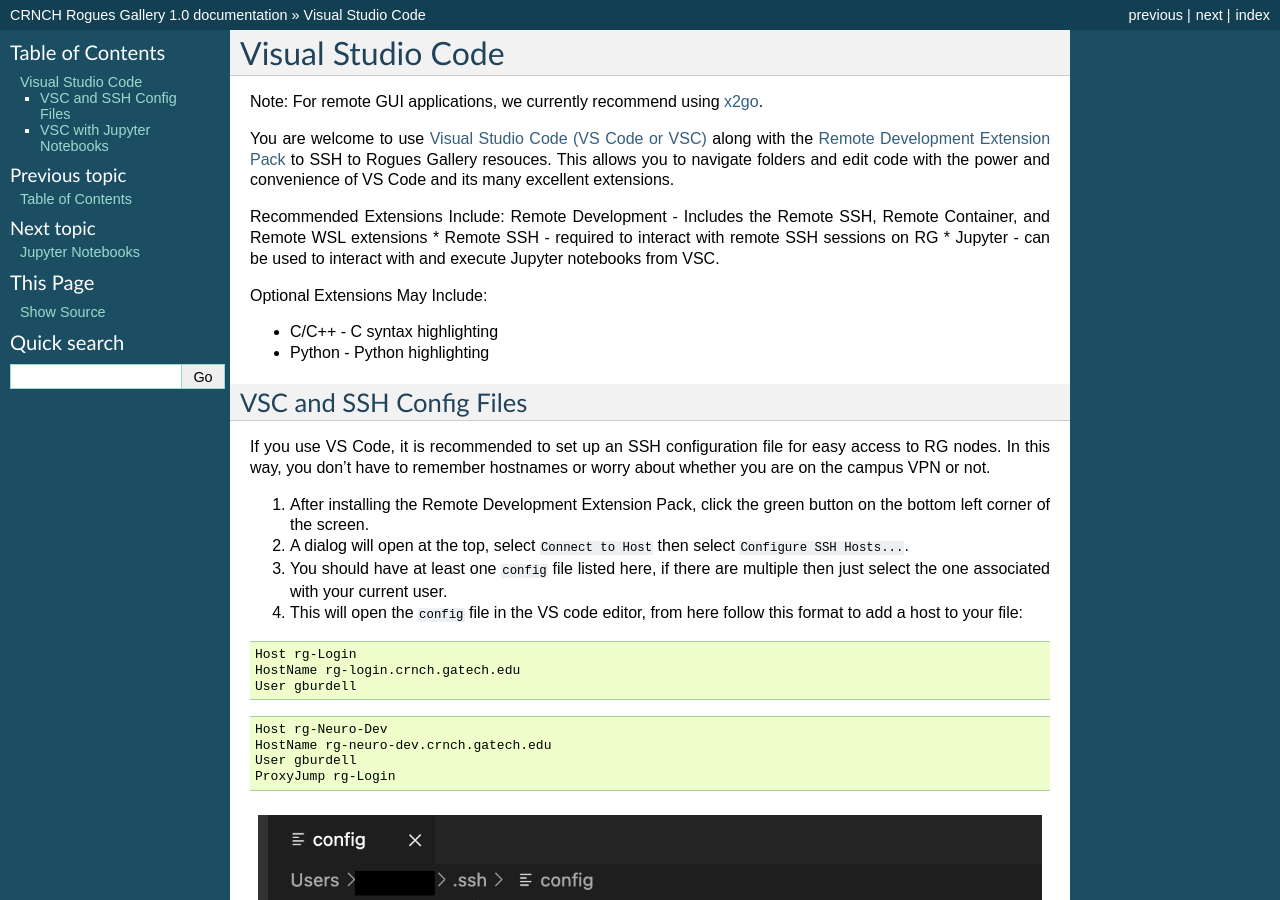
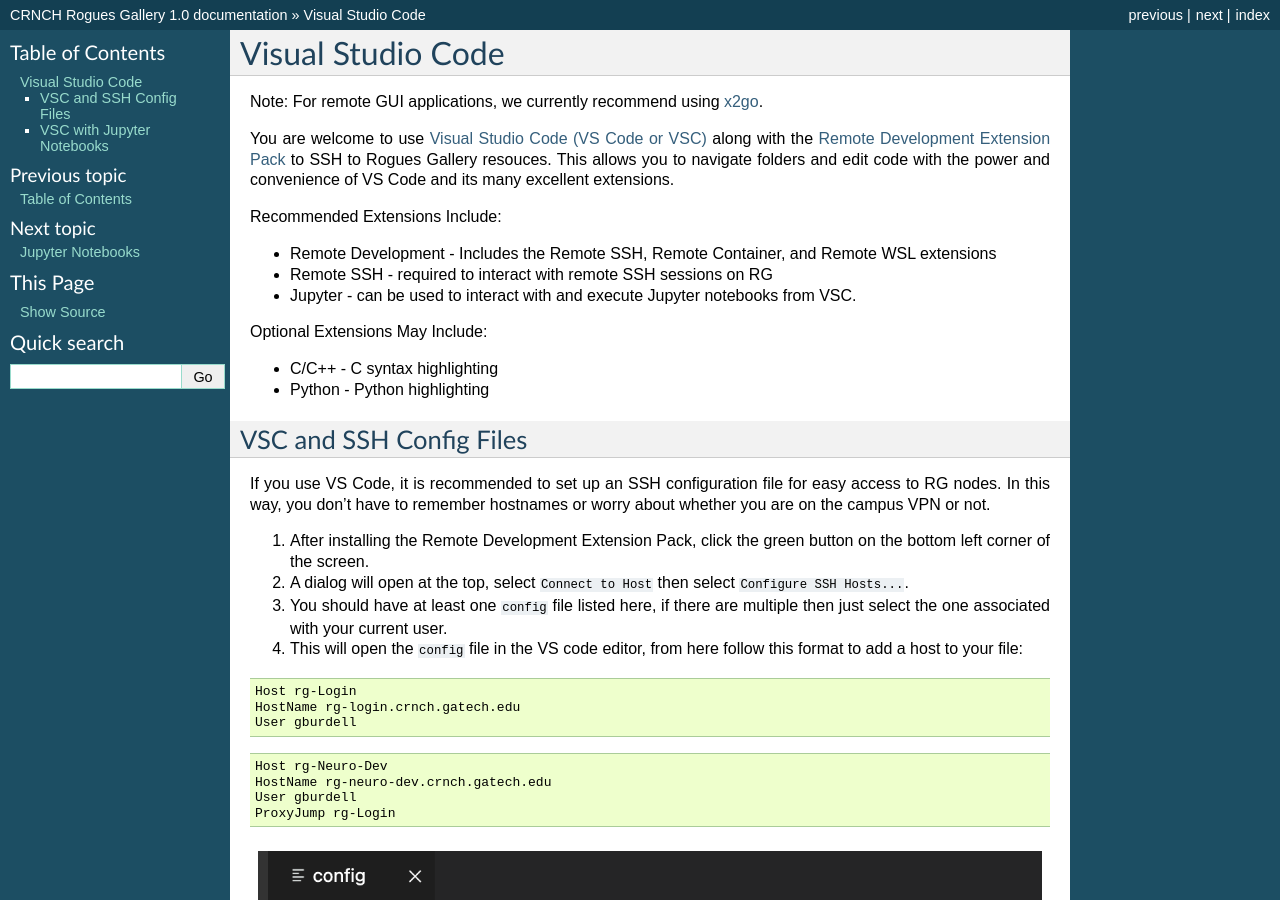
Before and after one commit to gt-crnch-rg/read-the-docs, a Sphinx documentation site: the page built from docs/general/visual-studio-code.rst, in a window 1280 px wide and 900 px high. Built offline with Sphinx 7.4.7, drawn with Linux system fonts in a browser that asks for light colours; pages that are not in the unit, such as notebooks, are missing from menus.

```diff
--- a/docs/general/visual-studio-code.rst
+++ b/docs/general/visual-studio-code.rst
@@ -8,7 +8,9 @@ along with the `Remote Development Extension Pack <https://marketplace.visualstu
 to SSH to Rogues Gallery resouces. This allows you to navigate folders
 and edit code with the power and convenience of VS Code and its many excellent extensions.
 
-Recommended Extensions Include: Remote Development - Includes the Remote SSH, Remote Container, and Remote WSL extensions
+Recommended Extensions Include:
+
+* Remote Development - Includes the Remote SSH, Remote Container, and Remote WSL extensions
 * Remote SSH - required to interact with remote SSH sessions on RG
 * Jupyter - can be used to interact with and execute Jupyter notebooks from VSC.
 
```
